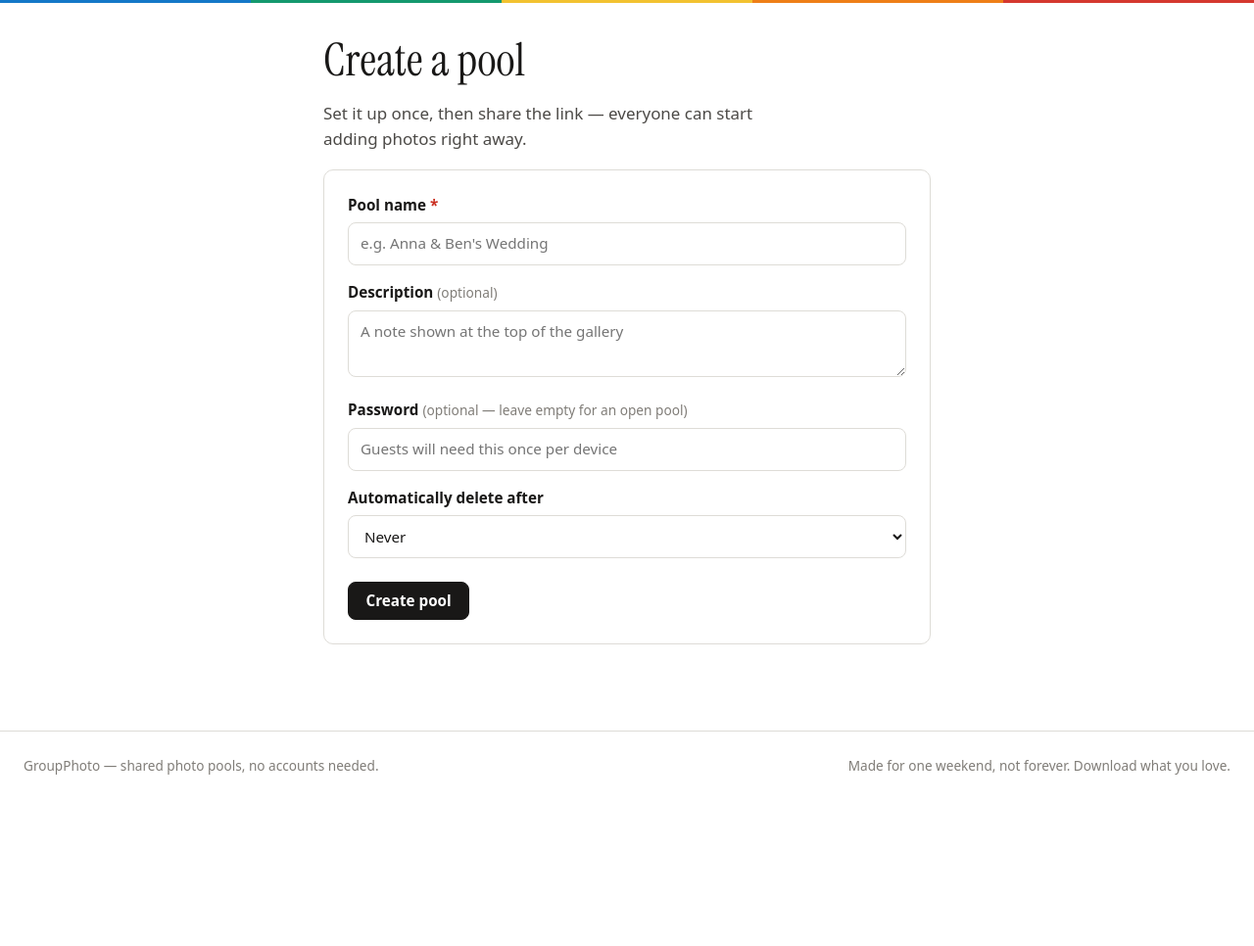
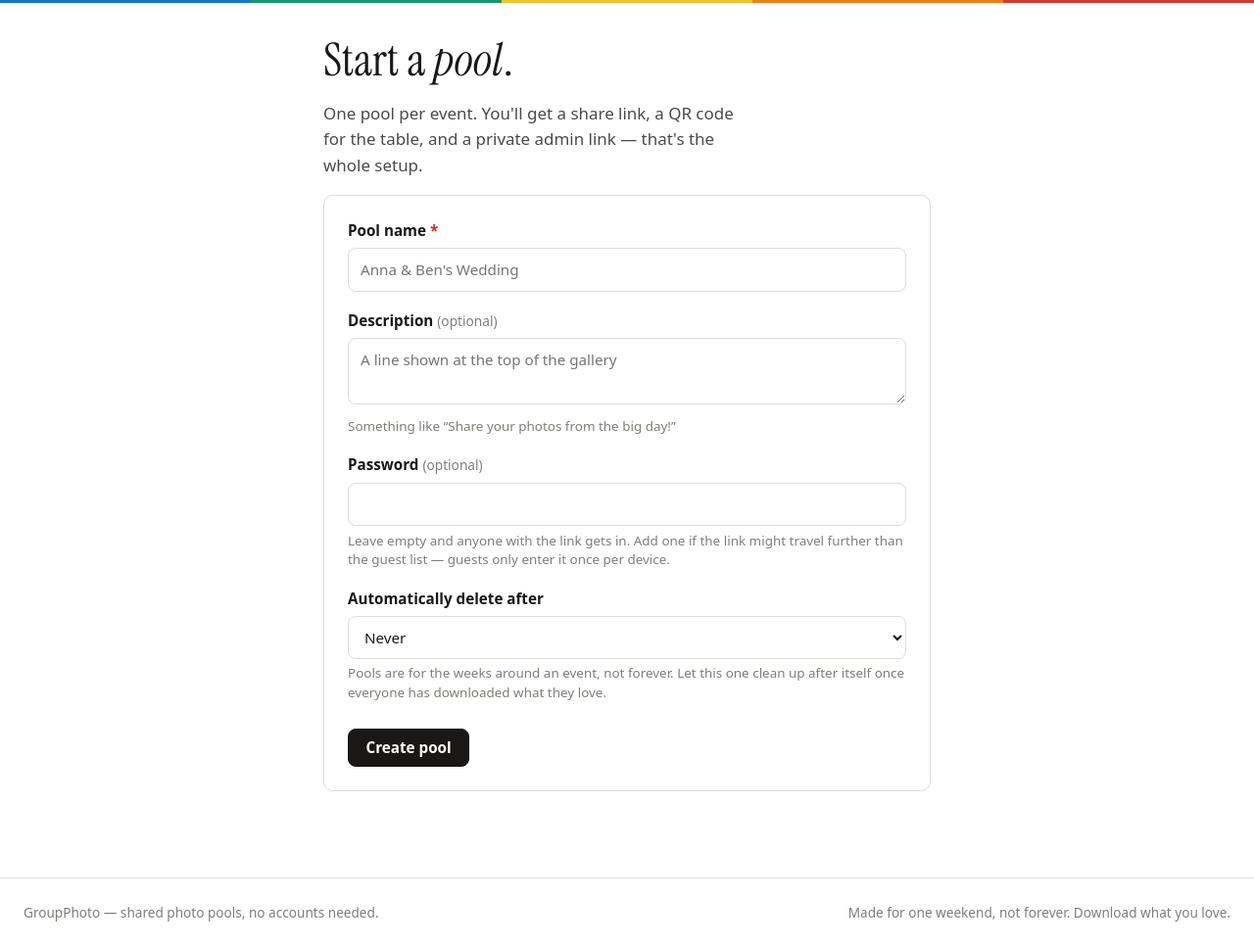
Before and after one commit to DomDom3333/Shoebox, an ASP.NET Core app: page /Create in a window 1280 px wide. Shown: the part 67-1033 px from the top of the page at 98% size. Before the commit the page ends 858 px from the top, so only its background shows below. Run offline with ASP.NET Core 8, Linux system fonts and the light colour scheme; some libraries are stand-ins or nearby versions.

Commit message:
Refine the editorial design across secondary pages
Continue the ink-on-paper direction into the pages the first pass
skipped, plus the small human details:

- Create: opinionated microcopy under each field (why a password, why
  expiry), serif italic headline, hint styling.
- Unlock: framed as an invitation — mono "A private pool" kicker, pool
  name in serif italic, warmer copy.
- Admin: share section becomes a two-column grid with the QR framed
  like one of the gallery prints (chin + faint tilt).
- Gallery: upload card itself is now the dashed drop target (dashed =
  droppable, same language as the empty state), highlighted via :has()
  while dragging; pool description set in serif italic.
- Error page rewritten in the product voice, de-bootstrapped.
- Brand favicon: a tiny print with a spectrum chin, as SVG plus a
  hand-built 32px ICO replacing the ASP.NET template icon; add meta
  description and theme-color.

Co-Authored-By: Claude Fable 5 <noreply@anthropic.com>
Claude-Session: https://claude.ai/code/session_01QGBC9Few9xy5YsgCpg3EGq

```diff
--- a/src/GroupPhoto.Web/Pages/Create.cshtml
+++ b/src/GroupPhoto.Web/Pages/Create.cshtml
@@ -1,30 +1,37 @@
 @page
 @model CreateModel
 @{
-    ViewData["Title"] = "Create a pool";
+    ViewData["Title"] = "Start a pool";
 }
 
 <div class="narrow">
-    <h1>Create a pool</h1>
-    <p class="lead">Set it up once, then share the link — everyone can start adding photos right away.</p>
+    <h1>Start a <em>pool</em>.</h1>
+    <p class="lead">
+        One pool per event. You'll get a share link, a QR code for the table,
+        and a private admin link — that's the whole setup.
+    </p>
 
     <form method="post" class="card form-stack">
         <label>
             Pool name <span class="required">*</span>
-            <input type="text" name="name" maxlength="120" required placeholder="e.g. Anna &amp; Ben's Wedding"
+            <input type="text" name="name" maxlength="120" required placeholder="Anna &amp; Ben's Wedding"
                    value="@Model.Name" />
         </label>
 
         <label>
             Description <span class="muted">(optional)</span>
             <textarea name="description" maxlength="2000" rows="2"
-                      placeholder="A note shown at the top of the gallery">@Model.Description</textarea>
+                      placeholder="A line shown at the top of the gallery">@Model.Description</textarea>
+            <span class="hint">Something like &ldquo;Share your photos from the big day!&rdquo;</span>
         </label>
 
         <label>
-            Password <span class="muted">(optional — leave empty for an open pool)</span>
-            <input type="password" name="password" maxlength="200" autocomplete="new-password"
-                   placeholder="Guests will need this once per device" />
+            Password <span class="muted">(optional)</span>
+            <input type="password" name="password" maxlength="200" autocomplete="new-password" />
+            <span class="hint">
+                Leave empty and anyone with the link gets in. Add one if the link might travel
+                further than the guest list — guests only enter it once per device.
+            </span>
         </label>
 
         <label>
@@ -35,6 +42,10 @@
                     <option value="@days" selected="@(days == Model.SelectedExpiryDays)">@text</option>
                 }
             </select>
+            <span class="hint">
+                Pools are for the weeks around an event, not forever. Let this one clean up
+                after itself once everyone has downloaded what they love.
+            </span>
         </label>
 
         @if (Model.Error is not null)
--- a/src/GroupPhoto.Web/Pages/Pool/Gallery.cshtml
+++ b/src/GroupPhoto.Web/Pages/Pool/Gallery.cshtml
@@ -46,7 +46,7 @@
             <input type="file" id="file-input" accept="image/*,.heic,.heif" multiple hidden />
         </div>
     </div>
-    <div class="dropzone" id="dropzone">…or drag &amp; drop photos anywhere on this page</div>
+    <p class="dropzone" id="dropzone">or drop photos anywhere on this page</p>
     <ul class="upload-progress" id="upload-progress"></ul>
 </section>
 
--- a/src/GroupPhoto.Web/Pages/Pool/Unlock.cshtml
+++ b/src/GroupPhoto.Web/Pages/Pool/Unlock.cshtml
@@ -6,8 +6,9 @@
 
 <div class="narrow">
     <div class="card form-stack unlock-card">
-        <h1>@Model.PoolName</h1>
-        <p>This pool is password protected. Enter the password once and this device stays unlocked.</p>
+        <p class="kicker">A private pool</p>
+        <h1><em>@Model.PoolName</em></h1>
+        <p>Whoever invited you has the password. Enter it once — this device stays unlocked.</p>
 
         <form method="post">
             <input type="password" name="password" autocomplete="current-password" autofocus
--- a/src/GroupPhoto.Web/Pages/Shared/_Layout.cshtml
+++ b/src/GroupPhoto.Web/Pages/Shared/_Layout.cshtml
@@ -3,7 +3,11 @@
 <head>
     <meta charset="utf-8" />
     <meta name="viewport" content="width=device-width, initial-scale=1.0" />
+    <meta name="description" content="Collect everyone's photos from a wedding, festival or trip in one shared pool. No accounts, no app — one link." />
+    <meta name="theme-color" content="#ffffff" />
     <title>@(ViewData["Title"] is string t && t.Length > 0 ? $"{t} · GroupPhoto" : "GroupPhoto")</title>
+    <link rel="icon" type="image/svg+xml" href="~/favicon.svg" />
+    <link rel="icon" href="~/favicon.ico" sizes="32x32" />
     <link rel="stylesheet" href="~/css/site.css" asp-append-version="true" />
 </head>
 <body>
--- a/src/GroupPhoto.Web/wwwroot/css/site.css
+++ b/src/GroupPhoto.Web/wwwroot/css/site.css
@@ -195,13 +195,31 @@ input:focus-visible, textarea:focus-visible, select:focus-visible,
 
 input[type="checkbox"] { accent-color: var(--ink); }
 
-.form-stack label { display: block; margin-bottom: 1rem; font-weight: 600; font-size: 0.95rem; }
+.form-stack label { display: block; margin-bottom: 1.15rem; font-weight: 600; font-size: 0.95rem; }
 .form-stack label input, .form-stack label textarea, .form-stack label select {
   margin-top: 0.35rem; font-weight: normal;
 }
 .form-stack .checkbox { font-weight: normal; }
 .form-stack .checkbox input { width: auto; margin-right: 0.4rem; }
 .form-stack button[type="submit"] { margin-top: 0.5rem; }
+
+.hint {
+  display: block;
+  margin-top: 0.35rem;
+  font-weight: normal;
+  font-size: 0.84rem;
+  color: var(--muted);
+  line-height: 1.45;
+}
+
+.kicker {
+  font-family: var(--mono);
+  font-size: 0.75rem;
+  letter-spacing: 0.14em;
+  text-transform: uppercase;
+  color: var(--muted);
+  margin: 0 0 0.4rem;
+}
 
 /* ---------- Home ---------- */
 
```
Also changed, not shown: other parts of src/GroupPhoto.Web/wwwroot/css/site.css (+36 -12 lines), src/GroupPhoto.Web/Pages/Error.cshtml (+13 -20 lines), src/GroupPhoto.Web/Pages/Pool/Admin.cshtml (+10 -5 lines), src/GroupPhoto.Web/wwwroot/favicon.ico, src/GroupPhoto.Web/wwwroot/favicon.svg (added).
